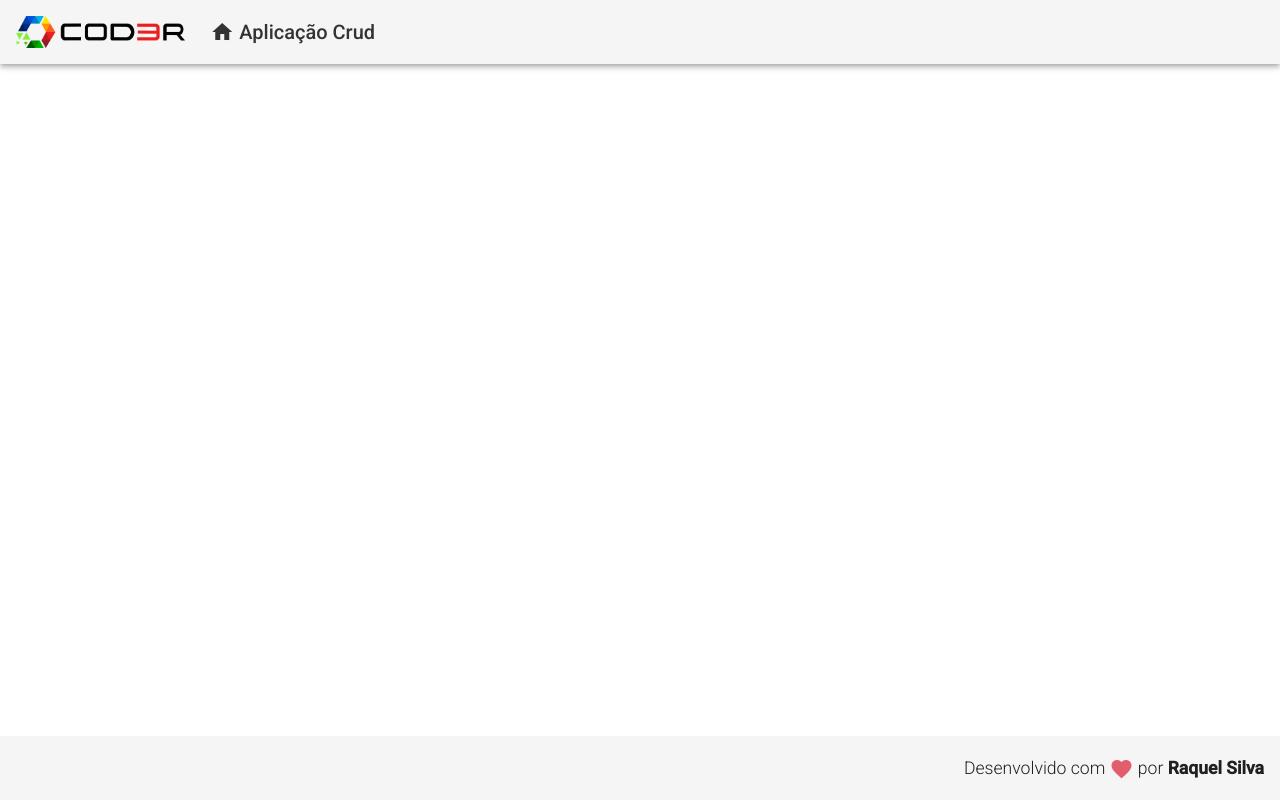
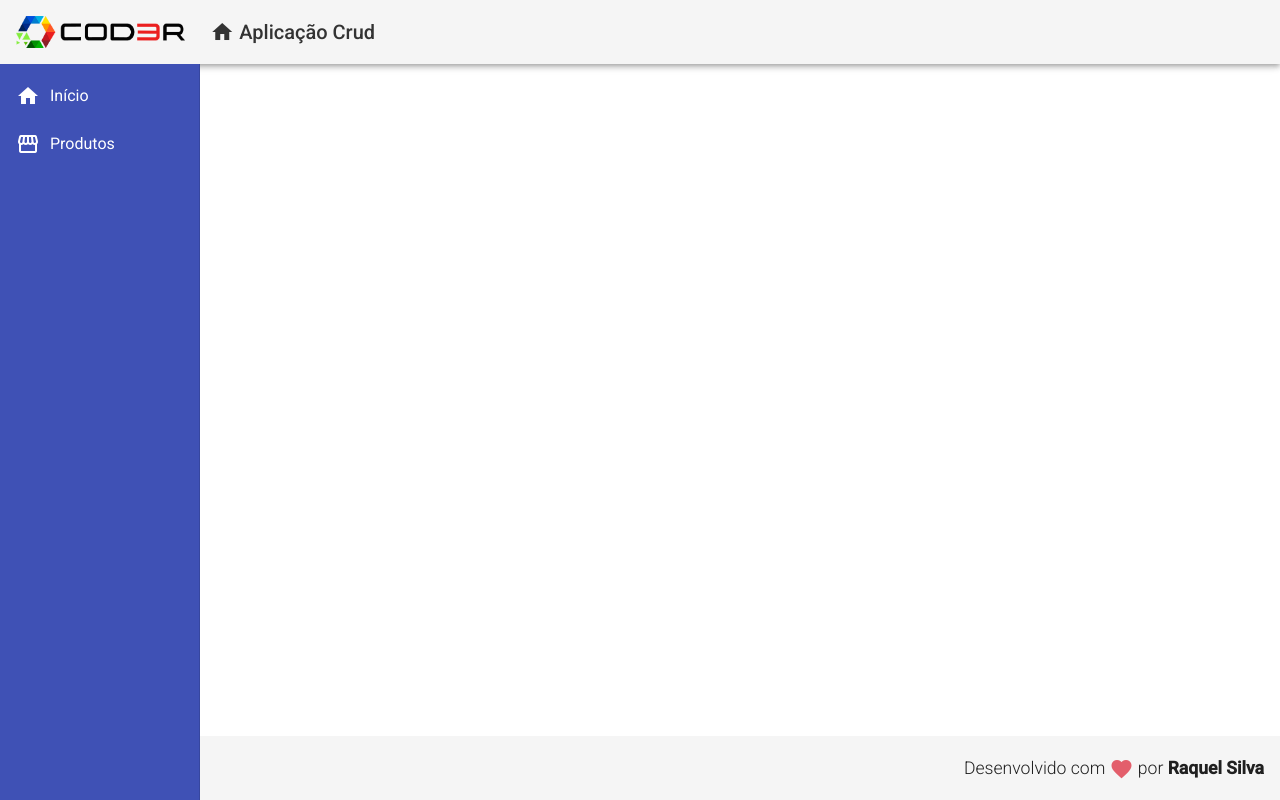
Before and after one commit to raqueldcsilva/crud-angular, an Angular app in the folder frontend/: page / in a window 1280 px wide. Built offline with nearby package versions, Linux system fonts and the light colour scheme.

Commit message:
criação e estilização da navegação

```diff
--- a/frontend/src/app/app.component.html
+++ b/frontend/src/app/app.component.html
@@ -1,2 +1,3 @@
 <app-header></app-header>
+<app-nav></app-nav>
 <app-footer></app-footer>
--- a/frontend/src/app/components/template/nav/nav.component.css
+++ b/frontend/src/app/components/template/nav/nav.component.css
@@ -0,0 +1,17 @@
+.sidenav {
+  background-color: #3F51B5;
+  width: 200px;
+}
+
+.sidenav a {
+  color: #FFF;
+}
+
+.sidenav i {
+  padding-right: 10px;
+}
+
+.content {
+  padding: 16px;
+  background-color: #FFF;
+}
--- a/frontend/src/app/components/template/nav/nav.component.html
+++ b/frontend/src/app/components/template/nav/nav.component.html
@@ -1 +1,19 @@
-<p>nav works!</p>
+<mat-sidenav-container class="container">
+  <mat-sidenav class="sidenav" mode="side" opened
+      fixedInViewport="true" fixedTopGap="64">
+      <mat-nav-list class="nav-list">
+          <a mat-list-item>
+              <i class="material-icons">
+                  home
+              </i>
+              Início
+          </a>
+          <a mat-list-item>
+              <i class="material-icons">
+                  storefront
+              </i>
+              Produtos
+          </a>
+      </mat-nav-list>
+  </mat-sidenav>
+</mat-sidenav-container>
```
Also changed, not shown: frontend/src/app/app.module.ts (+7 -1 lines), 1 other file (tests, documents, lock files or other folders).
